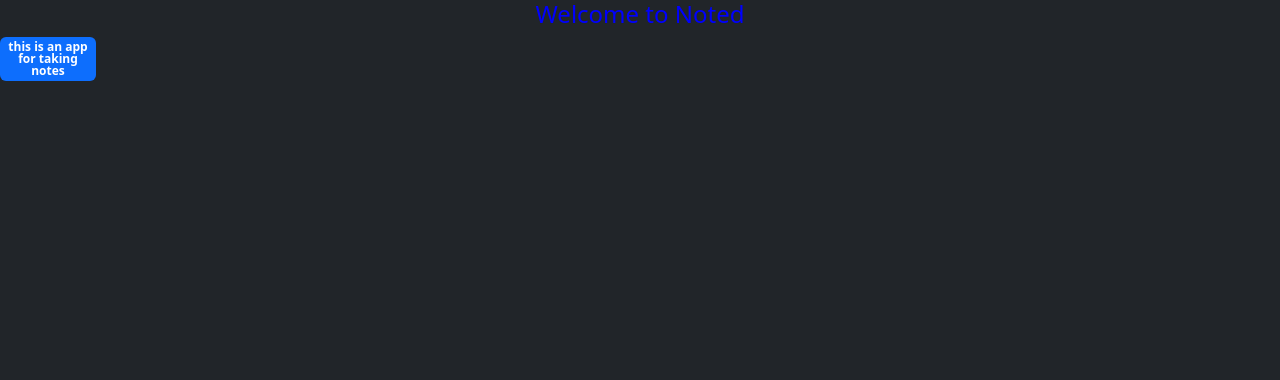
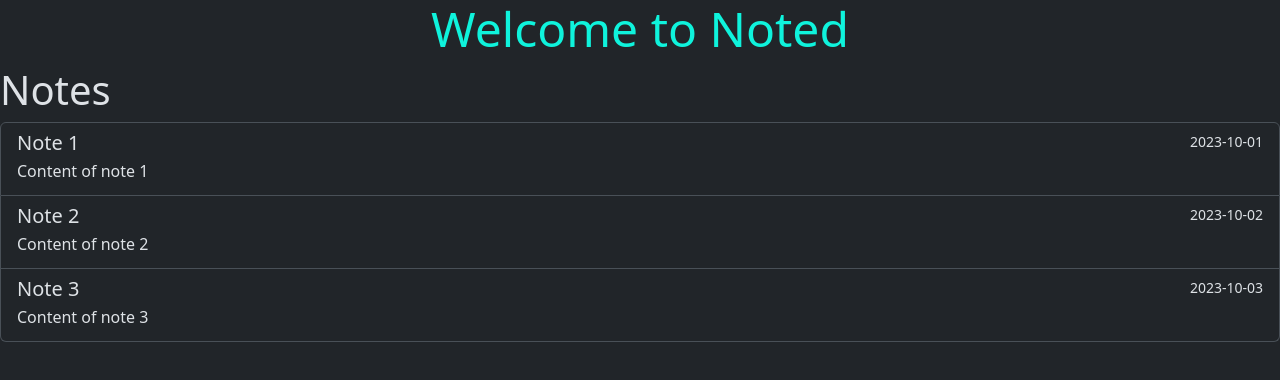
Before and after one commit to datletu/Noted, a React (Vite) app in the folder noted/: page / in a window 1280 px wide. Shown: the top 380 px of the page. Built offline with nearby package versions, Linux system fonts and the light colour scheme.

Commit message:
add notes list component, learned props

```diff
--- a/noted/src/Header.jsx
+++ b/noted/src/Header.jsx
@@ -6,10 +6,7 @@ const AppName = 'Noted';
 export default function Header() {
     return (
       <>
-          <h1 className='welcome'>Welcome to {AppName}</h1>
-          <div className="badge bg-primary text-wrap" style={{width: "6rem"}}>
-              this is an app for taking notes
-          </div>
+        <h1 className='welcome'>Welcome to {AppName}</h1>
       </>
     );
   }
--- a/noted/src/MainComponents.jsx
+++ /dev/null
@@ -1,6 +0,0 @@
-import React from 'react';
-import './style.css';
-import 'bootstrap/dist/css/bootstrap.min.css';
-export default function MainComponents() {
-
-}
--- /dev/null
+++ b/noted/src/NotesList.jsx
@@ -0,0 +1,23 @@
+import React from 'react';
+import './style.css';
+import 'bootstrap/dist/css/bootstrap.min.css';
+
+// the notes, each note is {id, title, date, content}
+export default function NotesList(props) {
+    return (
+        <div className='notes-list'>
+            <h1>Notes</h1>
+            <ul className='list-group'>
+                {props.notes.map(note => (
+                    <li key={note.id} className='list-group-item'>
+                        <div className='d-flex w-100 justify-content-between'>
+                            <h5 className='mb-1'>{note.title}</h5>
+                            <small>{note.date}</small>
+                        </div>
+                        <p className='mb-1'>{note.content}</p>
+                    </li>
+                ))}
+            </ul>
+        </div>
+    )
+}
--- a/noted/src/index.jsx
+++ b/noted/src/index.jsx
@@ -3,8 +3,19 @@ import React from 'react';
 import './style.css';
 import 'bootstrap/dist/css/bootstrap.min.css';
 import Header from './Header';
+import NotesList from './NotesList';
+
 
 const root = createRoot(document.querySelector('#root'));
+const notes = [
+    { id: 1, title: 'Note 1', date: '2023-10-01', content: 'Content of note 1' },
+    { id: 2, title: 'Note 2', date: '2023-10-02', content: 'Content of note 2' },
+    { id: 3, title: 'Note 3', date: '2023-10-03', content: 'Content of note 3' },
+];
 
-
-root.render(<Header />);
+root.render(
+    <>
+        <Header />
+        <NotesList notes={notes} />
+    </>
+);
--- a/noted/src/style.css
+++ b/noted/src/style.css
@@ -1,5 +1,5 @@
 .welcome {
-  color: blue;
-  font-size: 24px;
+  color: rgb(15, 243, 220);
+  font-size: 3em;
   text-align: center;
 }
```
